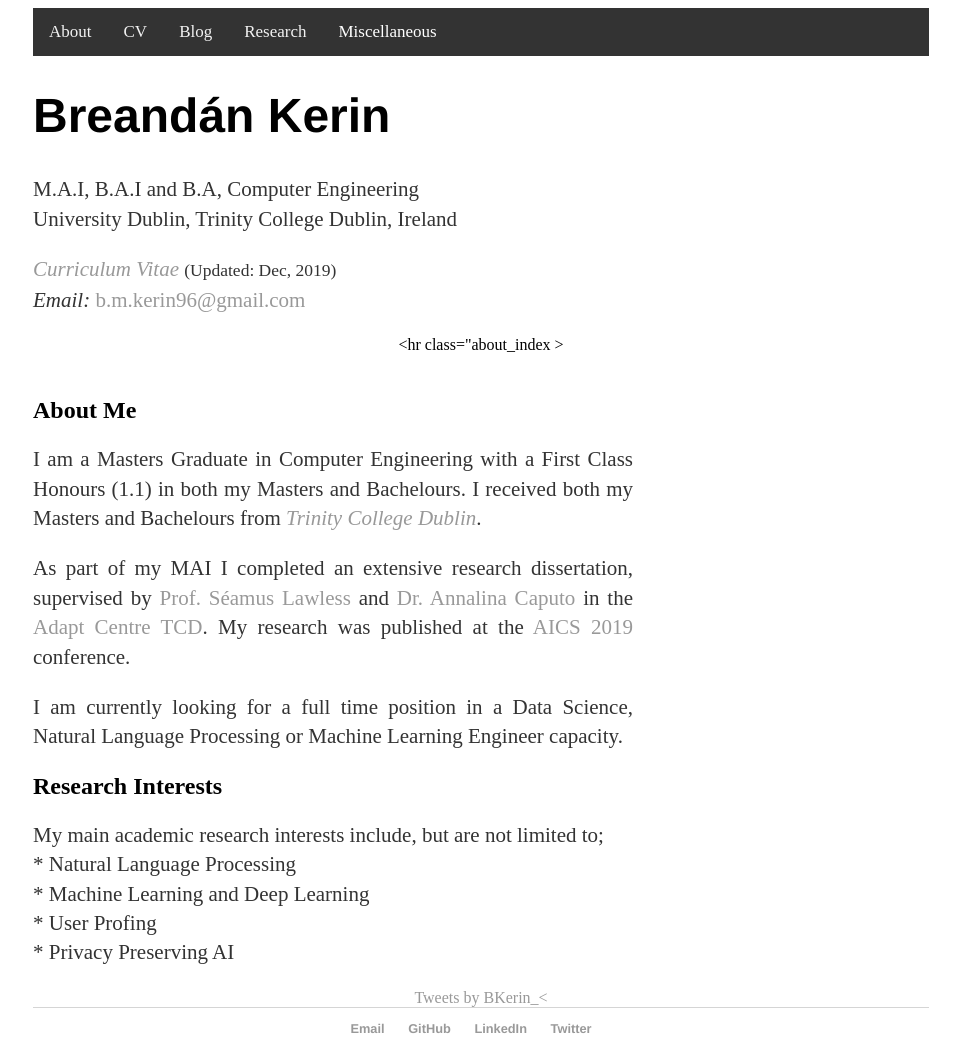
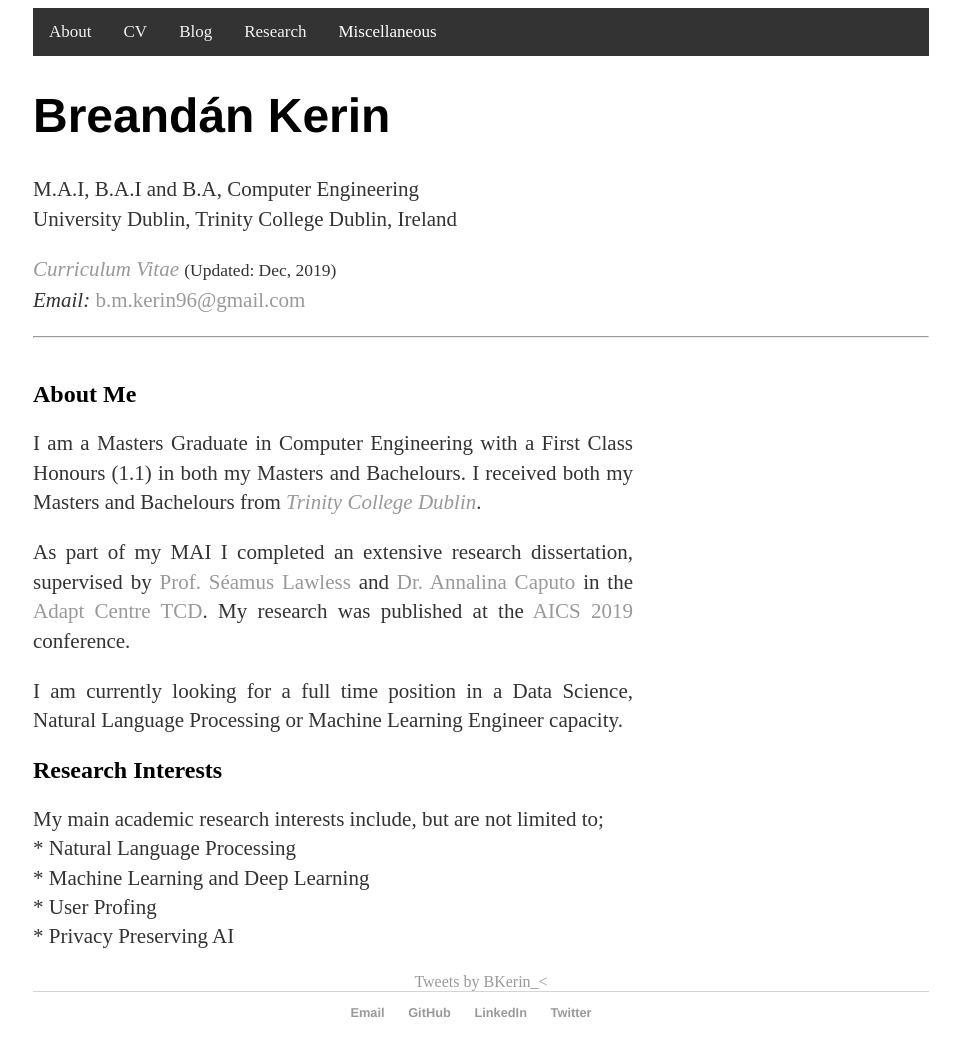
Before and after one commit to kerinb/kerinb.github.io, a Jekyll site: the page built from index.md, in a window 1280 px wide. Shown: the whole page, without its empty margins (159-1119 px from the left). Built offline with Jekyll 4.4.1, drawn with Linux system fonts in a browser that asks for light colours; comment, search, counter and statistics services are not loaded.

Commit message:
try center hr

```diff
--- a/index.md
+++ b/index.md
@@ -10,7 +10,7 @@ University Dublin, Trinity College Dublin, Ireland <br>
 <a href="/files/Breandan_CV.pdf" target="_blank"><em>Curriculum Vitae</em></a> <small> (Updated: Dec, 2019) </small> <br>
 <em>Email: </em><a href="mailto:b.m.kerin96@gmail.com">b.m.kerin96@gmail.com</a> <br>
 <center>
-<hr class="about_index > </center>
+<hr class="about_index"> </center>
 
 <hr style="height:10pt; visibility:hidden;" />
 
```
